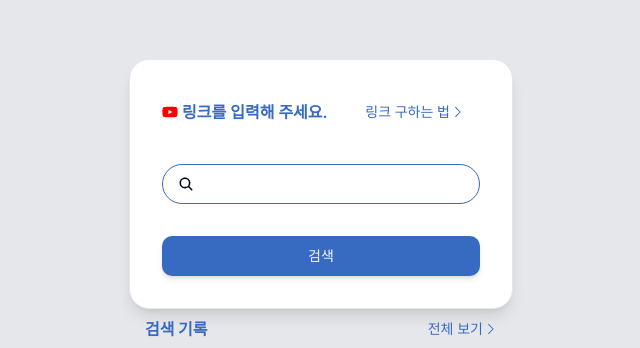
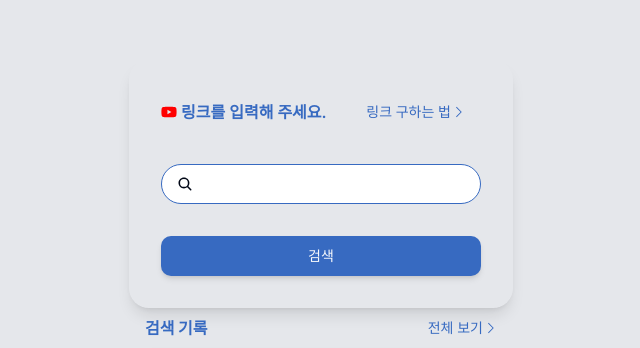
Before and after one commit to RightPapers/frontend, a Next.js app: page / in a window 1280 px wide. Shown: the part 106-454 px from the top of the page, without its empty margins (319-959 px from the left). Built offline with nearby package versions, Linux system fonts and the light colour scheme.

Commit message:
feat: edit classname of card component

```diff
--- a/components/ui/card.tsx
+++ b/components/ui/card.tsx
@@ -9,7 +9,7 @@ const Card = React.forwardRef<
   <div
     ref={ref}
     className={cn(
-      'rounded-lg border bg-card text-card-foreground shadow-sm',
+      'rounded-lg text-card-foreground shadow-sm',
       className
     )}
     {...props}
```
